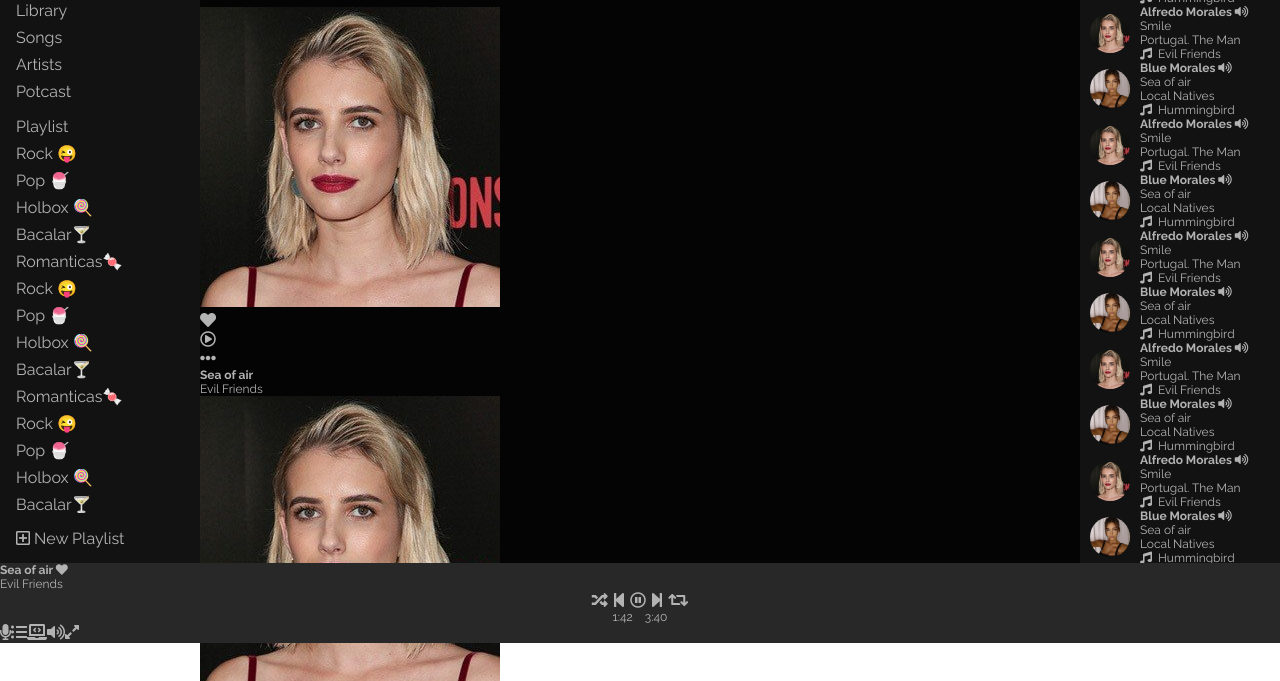
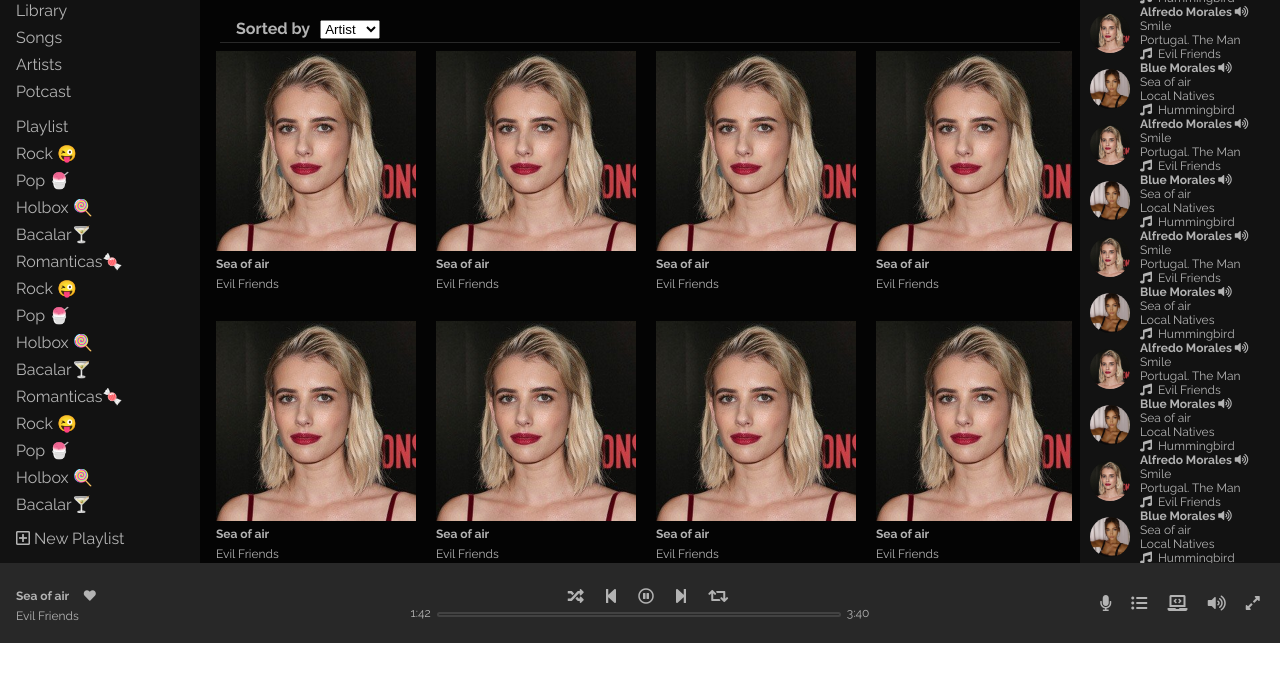
Before and after one commit to KarlaSolano/music, a plain HTML site: page index.html in a window 1280 px wide. Shown: the part 157-838 px from the top of the page. After the commit the page ends 800 px from the top, so only its background shows below. Drawn offline with Linux system fonts and the light colour scheme.

Commit message:
style(layout): agregar estilos para search, header y wrapper actions.

```diff
--- a/css/music.css
+++ b/css/music.css
@@ -3,6 +3,7 @@
     --secondary-color: #282828;
     --section-color: #121212;
     --font-color: #B3B3B3;
+    --action-color:  rgba(0, 0, 0, 0.3);
     --font: 'Raleway', sans-serif;
 }
 
@@ -43,14 +44,69 @@ body{
 }
 
 .header-menu, .header-title{
-    height: 50%;
+    height: 80%;
 }
 
 
 .header-menu__search, .header-menu__profile{
     height: 100%;
     width: 150px;
-    background: seagreen;
+}
+
+.content-result__resource{
+    display: grid;
+    grid-template-columns: minmax(0, 1fr);
+    grid-template-rows: 60px 40px minmax(0 , 1fr);
+}
+
+.bar-round{
+    border-radius: 10px;
+}
+.result__resource-album{
+    display: grid;
+    grid-template-columns: repeat(4, 200px);
+    grid-auto-rows: 250px;
+    grid-gap: 20px 20px;
+}
+
+.resource-album__img{
+    position: relative;
+}
+
+.img-album{
+    display: block;
+    width: 100%;
+    height: 80%;
+}
+
+.resource-album__img:hover .resource__options{
+    display: flex;
+    cursor: pointer;
+}
+
+.resource__options{
+    position: absolute;
+    top: 0;
+    height: 80%;
+    width: 100%;
+}
+
+.o-options{
+    opacity: 1;
+    display: none;
+}
+
+.c-icon{
+    color: white;
+}
+
+.t-icon{
+    font-size: 40px;
+}
+
+.menu__profile-img{
+    height: 30px;
+    width: 30px;
 }
 
 .body-profile{
@@ -69,6 +125,24 @@ body{
     border-radius: 50%;
     height: 100%;
     width: 100%;
+}
+
+.wrapper__actions{
+    display: grid;
+    grid-template-columns: 200px  minmax(0, 1fr) 200px;
+    grid-template-rows: minmax(0 , 1fr);
+}
+
+.time{
+    border: 2px solid rgba(128, 128, 128, 0.295);
+    width: 400px;
+    height: 1px;
+}
+
+.lh{
+    border-bottom: 1px solid rgba(128, 128, 128, 0.295);
+    margin-left: 20px;
+    margin-right: 20px;
 }
 
 .sources-playlist .sources-playlist__item, .sources-library .sources-library__item, .content-nav__home .home-items, .content-nav__new .new{
@@ -117,6 +191,14 @@ body{
     margin-left: 0.5em;
 }
 
+.ml-1m{
+    margin-left: 1em;
+}
+
+.mt-05m{
+    margin-top: 0.5em;
+}
+
 .main-color{
     background: var(--main-color);
 }
@@ -127,6 +209,10 @@ body{
 
 .section-color{
     background: var(--section-color);
+}
+
+.action-color{
+    background-color: var(--action-color);
 }
 
 .flex-jc-center{
@@ -141,6 +227,10 @@ body{
     align-items: center;
 }
 
+.flex-jc-se{
+    justify-content: space-evenly;
+}
+
 .font-size-12{
     font-size: 12px;
 }
```
